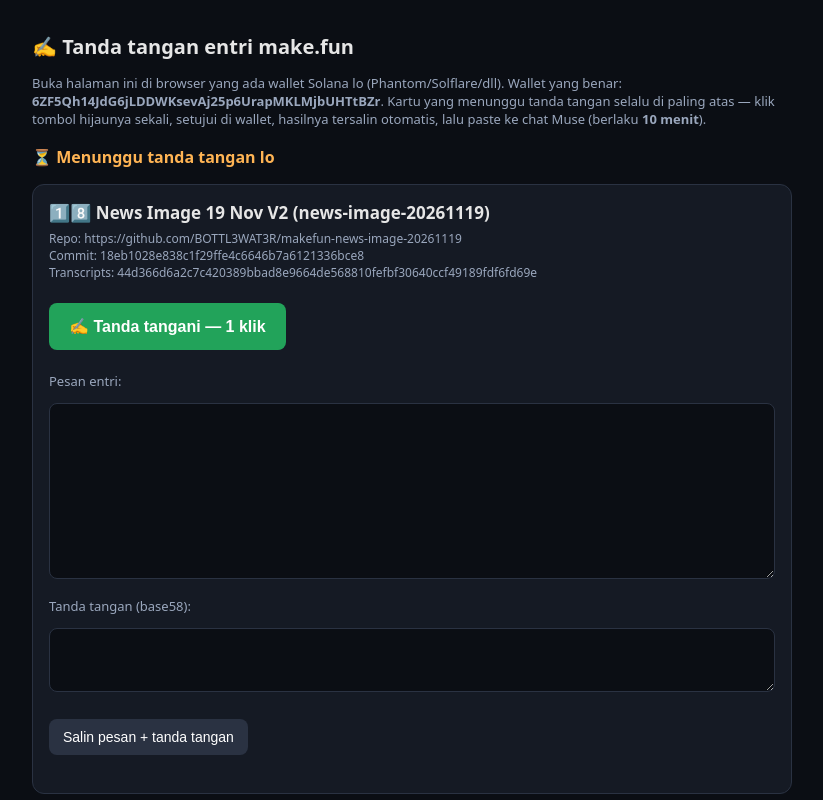
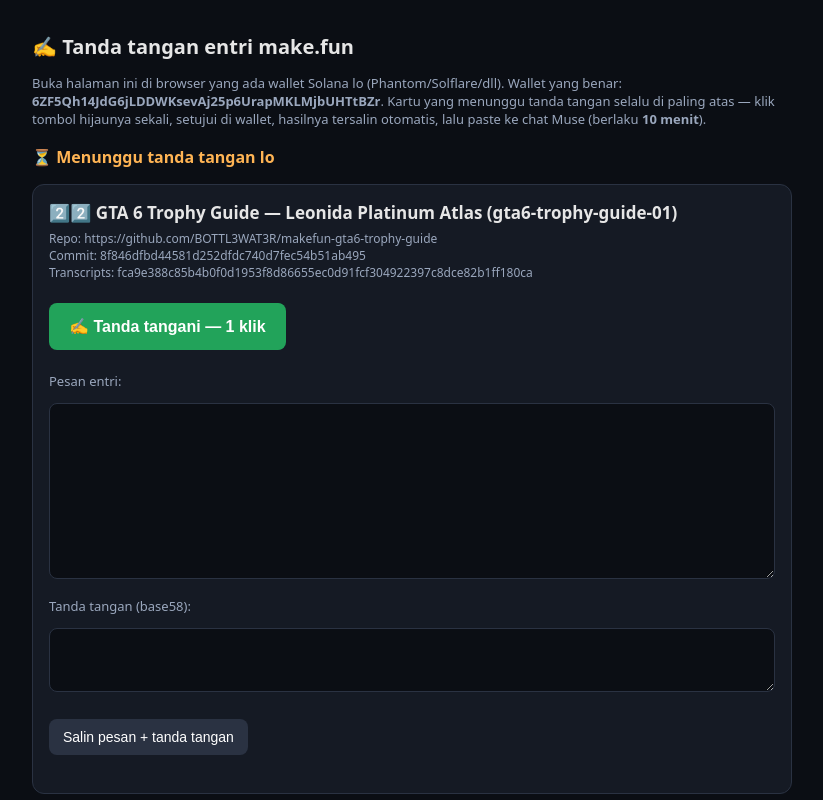
Before and after one commit to BOTTL3WAT3R/makefun-sign, a plain HTML site: page index.html in a window 1280 px wide. Shown: the top 800 px of the page, without its empty margins (228-1051 px from the left). Drawn offline with Linux system fonts and the light colour scheme.

Commit message:
Add sign card 22 (gta6-trophy-guide-01 Leonida Platinum Atlas)

```diff
--- a/index.html
+++ b/index.html
@@ -39,6 +39,10 @@
 <script>
 const WALLET = "6ZF5Qh14JdG6jLDDWKsevAj25p6UrapMKLMjbUHTtBZr";
 const PENDING = [
+  { slug: "gta6-trophy-guide-01", label: "2️⃣2️⃣ GTA 6 Trophy Guide — Leonida Platinum Atlas (gta6-trophy-guide-01)",
+    repo: "https://github.com/BOTTL3WAT3R/makefun-gta6-trophy-guide",
+    commit: "8f846dfbd44581d252dfdc740d7fec54b51ab495",
+    transcripts: "fca9e388c85b4b0f0d1953f8d86655ec0d91fcf304922397c8dce82b1ff180ca" },
   { slug: "news-image-20261119", label: "1️⃣8️⃣ News Image 19 Nov V2 (news-image-20261119)",
     repo: "https://github.com/BOTTL3WAT3R/makefun-news-image-20261119",
     commit: "18eb1028e838c1f29ffe4c6646b7a6121336bce8",
```
